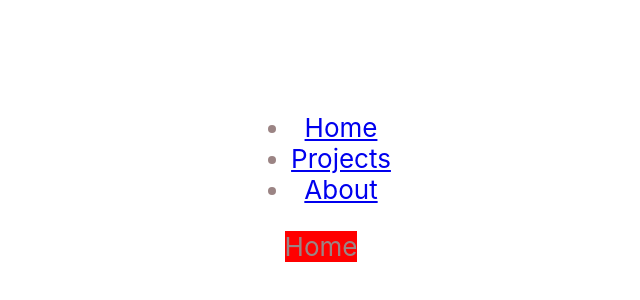
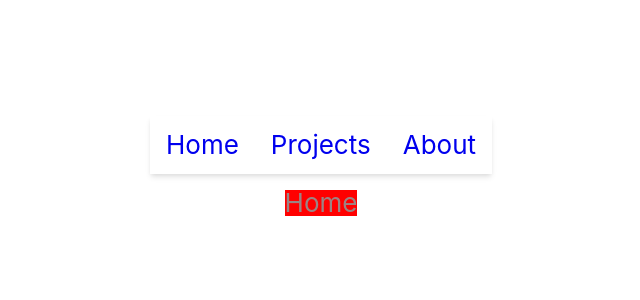
Before and after one commit to elis-11/apartment-filter, a React (Create React App) app: page / in a window 1280 px wide. Shown: the part 226-526 px from the top of the page, without its empty margins (319-959 px from the left). Built offline with nearby package versions, Linux system fonts and the light colour scheme.

Commit message:
first styling NAVBAR

```diff
--- a/src/index.css
+++ b/src/index.css
@@ -11,3 +11,23 @@
   font-family: source-code-pro, Menlo, Monaco, Consolas, 'Courier New',
     monospace;
 }
+body {
+  margin: 0 auto;
+  max-width: 900px;
+}
+nav ul {
+  display: flex;
+  list-style-type: none;
+  margin: 0;
+  padding: 0;
+  box-shadow: 0 4px 6px -1px rgba(0, 0, 0, 0.1), 0 2px 4px -1px rgba(0, 0, 0, 0.06);
+}
+
+nav a {
+  text-decoration: none;
+  display: inline-block;
+  padding: 1rem;
+}
+.main {
+  padding: 1rem;
+}
--- a/src/index.js
+++ b/src/index.js
@@ -2,6 +2,7 @@
 import ReactDOM from "react-dom";
 import { BrowserRouter } from "react-router-dom";
 import { App } from "./App";
+import "./reset.css";
 import "./index.css";
 
 ReactDOM.render(
--- /dev/null
+++ b/src/reset.css
@@ -0,0 +1,129 @@
+/* http://meyerweb.com/eric/tools/css/reset/
+   v2.0 | 20110126
+   License: none (public domain)
+*/
+
+html,
+body,
+div,
+span,
+applet,
+object,
+iframe,
+h1,
+h2,
+h3,
+h4,
+h5,
+h6,
+p,
+blockquote,
+pre,
+a,
+abbr,
+acronym,
+address,
+big,
+cite,
+code,
+del,
+dfn,
+em,
+img,
+ins,
+kbd,
+q,
+s,
+samp,
+small,
+strike,
+strong,
+sub,
+sup,
+tt,
+var,
+b,
+u,
+i,
+center,
+dl,
+dt,
+dd,
+ol,
+ul,
+li,
+fieldset,
+form,
+label,
+legend,
+table,
+caption,
+tbody,
+tfoot,
+thead,
+tr,
+th,
+td,
+article,
+aside,
+canvas,
+details,
+embed,
+figure,
+figcaption,
+footer,
+header,
+hgroup,
+menu,
+nav,
+output,
+ruby,
+section,
+summary,
+time,
+mark,
+audio,
+video {
+  margin: 0;
+  padding: 0;
+  border: 0;
+  font-size: 100%;
+  font: inherit;
+  vertical-align: baseline;
+}
+/* HTML5 display-role reset for older browsers */
+article,
+aside,
+details,
+figcaption,
+figure,
+footer,
+header,
+hgroup,
+menu,
+nav,
+section {
+  display: block;
+}
+body {
+  line-height: 1;
+}
+ol,
+ul {
+  list-style: none;
+}
+blockquote,
+q {
+  quotes: none;
+}
+blockquote:before,
+blockquote:after,
+q:before,
+q:after {
+  content: "";
+  content: none;
+}
+table {
+  border-collapse: collapse;
+  border-spacing: 0;
+}
```
